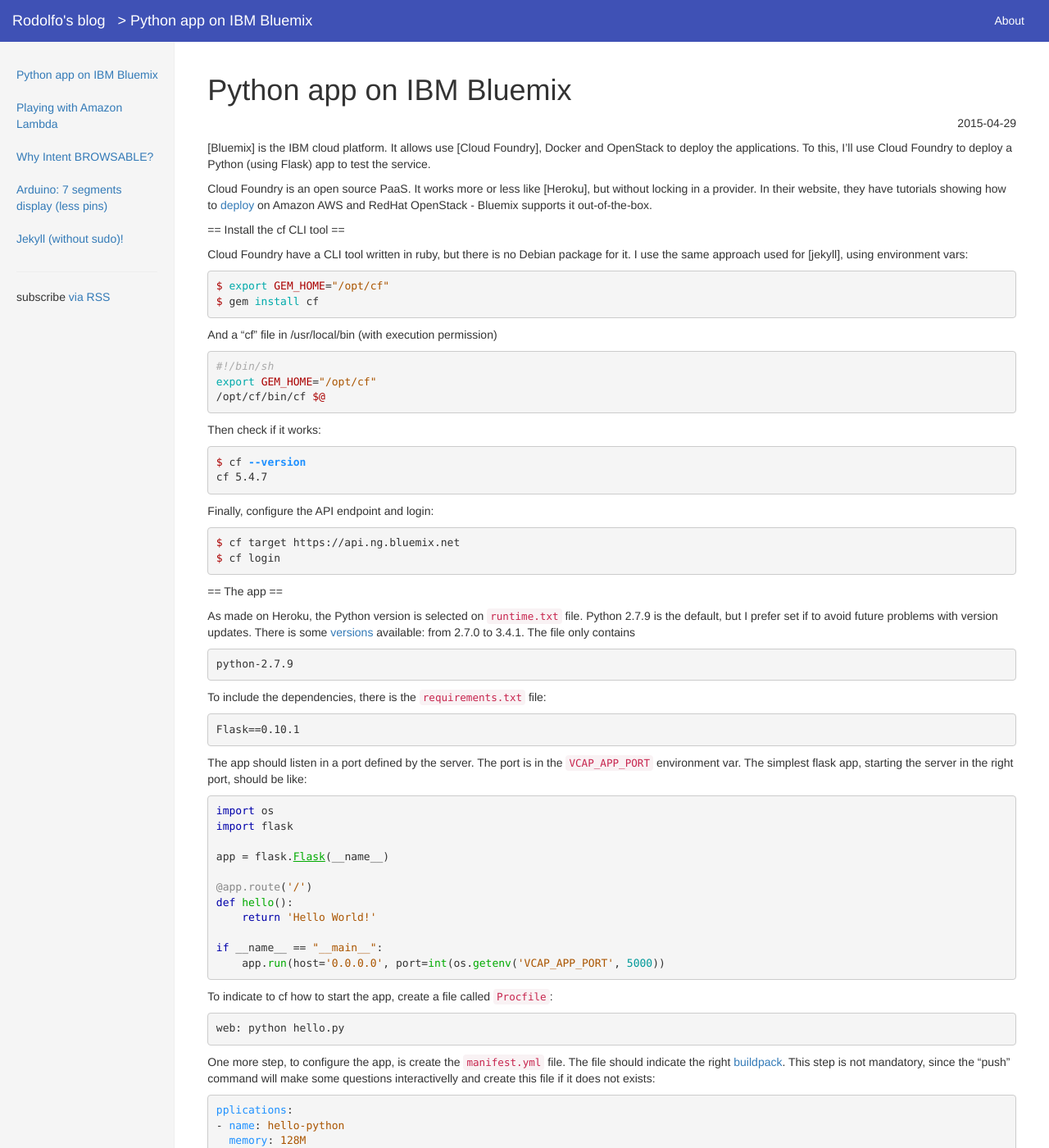
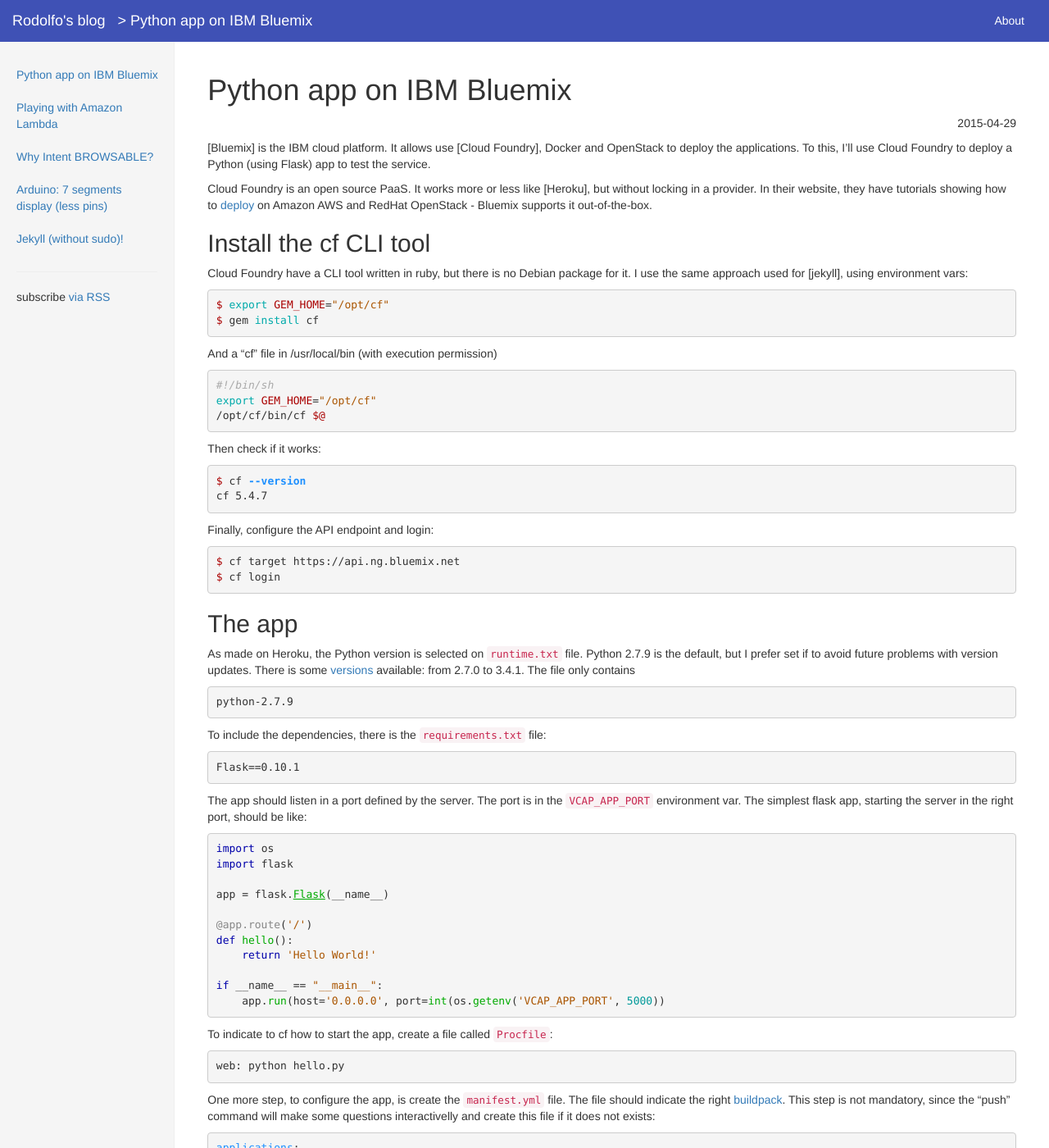
Before and after one commit to rodolfo3/personal-blog, a Jekyll site: the page built from _posts/2015-04-29-bluemix-python.markdown, in a window 1280 px wide and 1400 px high. Shown: the whole window at 82% size. Built offline with Jekyll 4.4.1, drawn with Linux system fonts in a browser that asks for light colours; nearby versions of some CDN libraries; Markdown is read by kramdown in place of the engine named in the settings.

Commit message:
Fix typo and h2 formatting

````diff
--- a/_posts/2015-04-29-bluemix-python.markdown
+++ b/_posts/2015-04-29-bluemix-python.markdown
@@ -11,7 +11,7 @@
 Cloud Foundry is an open source PaaS. It works more or less like [Heroku], but without locking in a provider.
 In their website, they have tutorials showing how to [deploy] on Amazon AWS and RedHat OpenStack - Bluemix supports it out-of-the-box.
 
-== Install the cf CLI tool ==
+## Install the cf CLI tool
 
 Cloud Foundry have a CLI tool written in ruby, but there is no Debian package for it.
 I use the same approach used for [jekyll], using environment vars:
@@ -43,7 +43,7 @@
 $ cf login
 ```
 
-== The app ==
+## The app
 
 As made on Heroku, the Python version is selected on `runtime.txt` file.
 Python 2.7.9 is the default, but I prefer set if to avoid future problems with version updates.
@@ -89,7 +89,7 @@
 This step is not mandatory, since the "push" command will make some questions interactivelly and create this file if it does not exists:
 
 ``` yaml
-pplications:
+applications:
 - name: hello-python
   memory: 128M
   instances: 1
````
